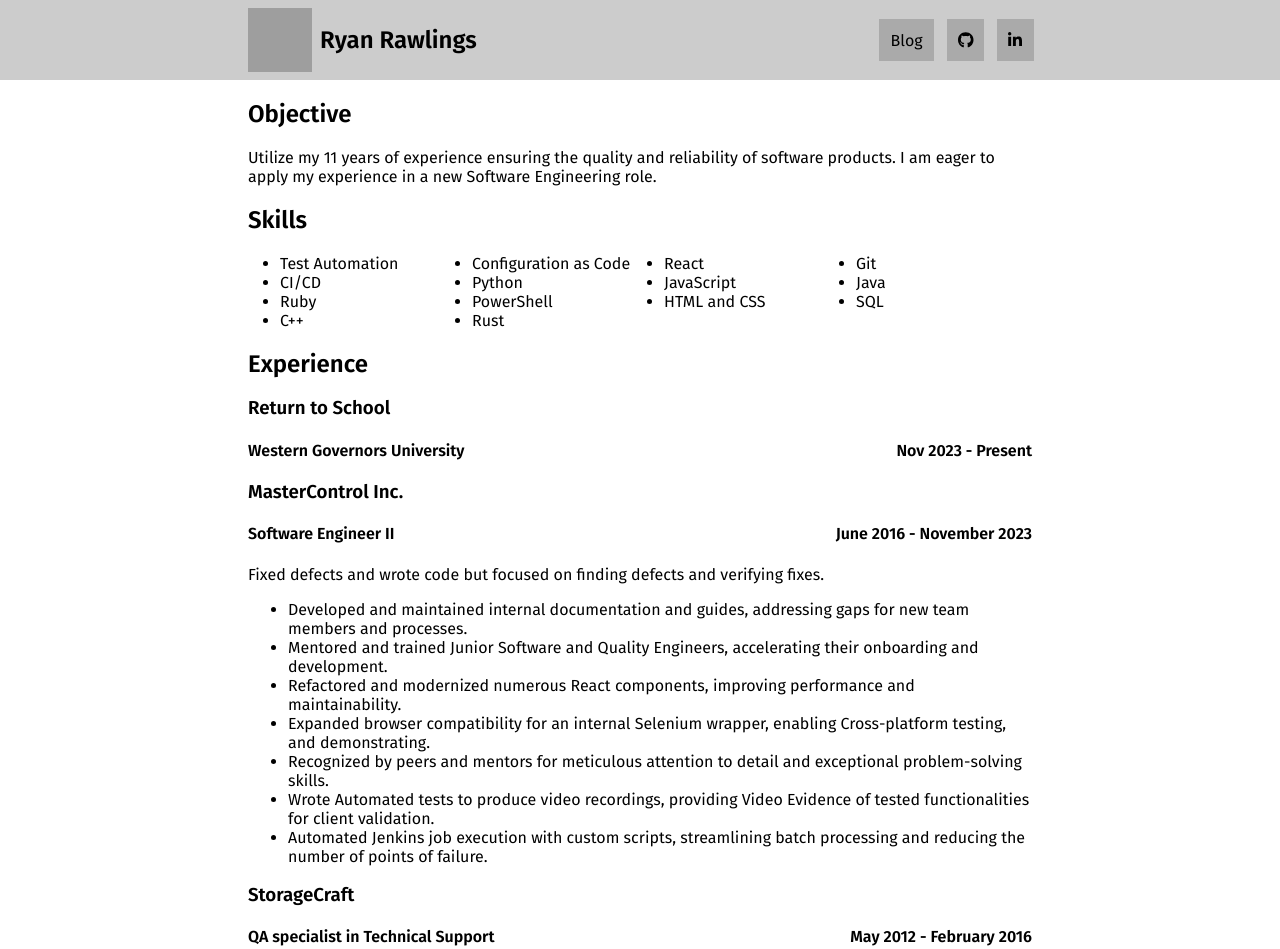
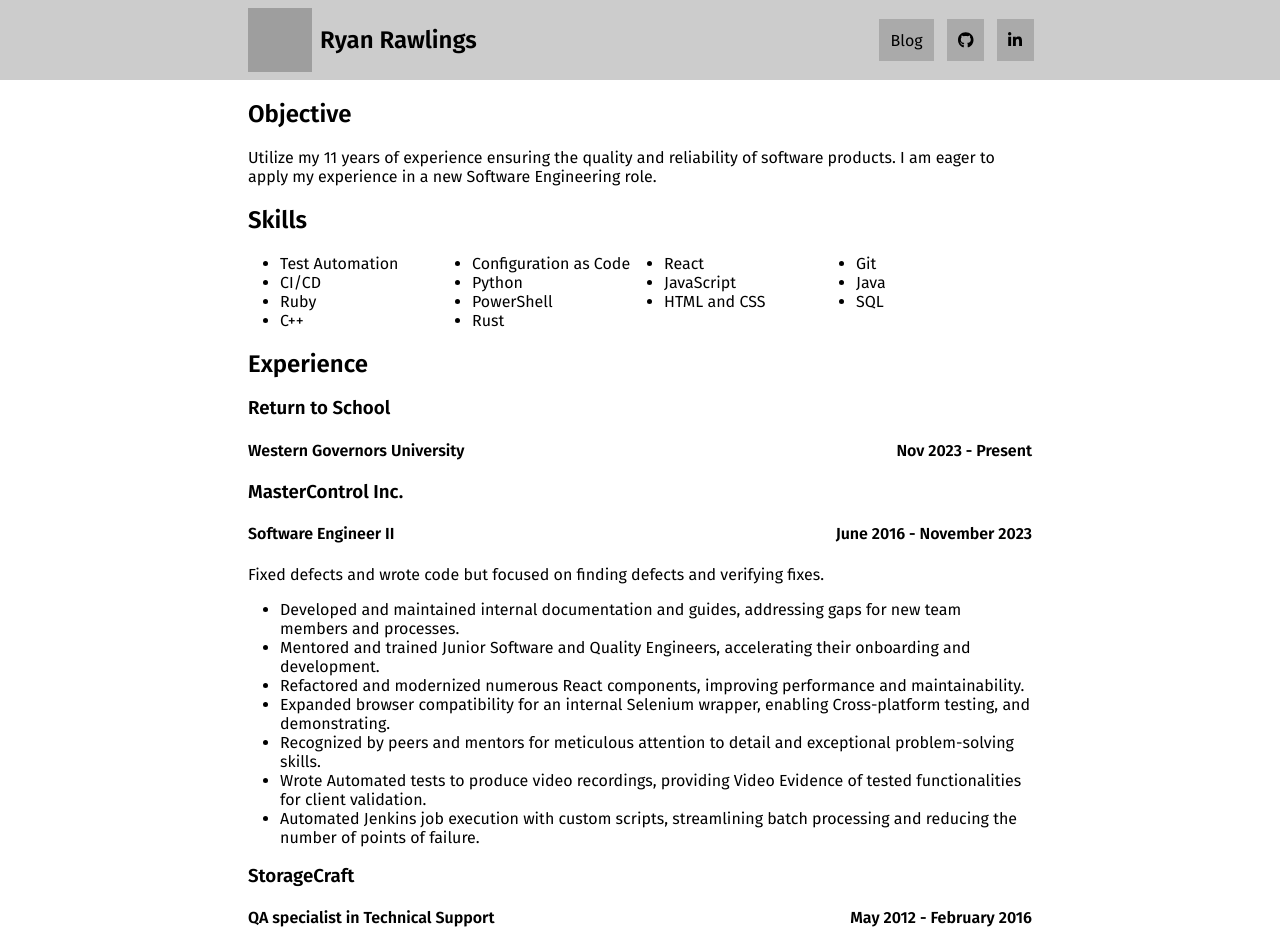
Before and after one commit to rawlingsr/blog, a Next.js app: page / in a window 1280 px wide. Shown: the top 949 px of the page. Built offline with nearby package versions, Linux system fonts and the light colour scheme; grey boxes are pictures that could not be loaded.

Commit message:
Make regular list padding match skills list items.

```diff
--- a/src/global.css
+++ b/src/global.css
@@ -101,6 +101,10 @@ main {
   margin-left: 2em;
 }
 
+ul {
+  padding-left: 2em;
+}
+
 .experience {
   display: flex;
 
```
